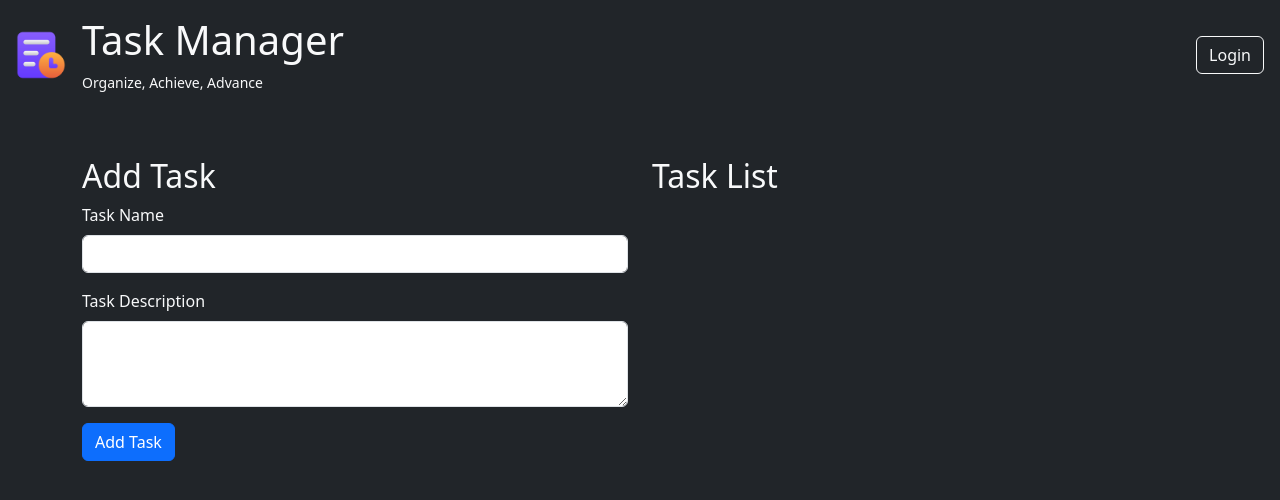
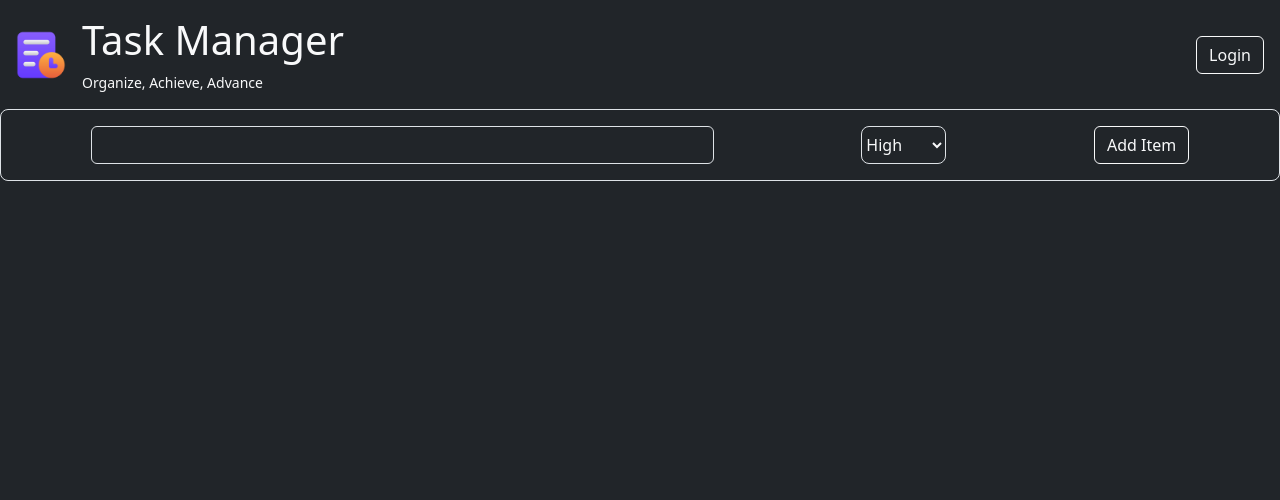
Before and after one commit to Wasayullah/Task-Manager, a plain HTML site: page index.html in a window 1280 px wide. Drawn offline with nearby package versions, Linux system fonts and the light colour scheme.

Commit message:
Refactor task addition section to improve layout and usability

```diff
--- a/index.html
+++ b/index.html
@@ -23,29 +23,16 @@
             <button class="btn btn-outline-light">Login</button>
         </div>
     </div>
-    <div class="container mt-5">
-        <div class="row">
-            <div class="col-md-6">
-                <h2>Add Task</h2>
-                <form id="taskForm">
-                    <div class="mb-3">
-                        <label for="taskName" class="form-label">Task Name</label>
-                        <input type="text" class="form-control" id="taskName" required>
-                    </div>
-                    <div class="mb-3">
-                        <label for="taskDescription" class="form-label">Task Description</label>
-                        <textarea class="form-control" id="taskDescription" rows="3" required></textarea>
-                    </div>
-                    <button type="submit" class="btn btn-primary">Add Task</button>
-                </form>
-            </div>
-            <div class="col-md-6">
-                <h2>Task List</h2>
-                <ul id="taskList" class="list-group">
-                    <!-- Tasks will be appended here -->
-                </ul>
-            </div>
-        </div>
+    <div class="adding-opts d-flex justify-content-around p-3 border rounded-3">
+        <input type="text" name="input" id="input" class="form-control w-50 bg-dark text-light">
+        <select name="priority" class="bg-dark text-light border rounded-3">
+            <option value="high">High</option>
+            <option value="medium">Medium</option>
+            <option value="low">Low</option>
+        </select>
+        <div class="btn btn-outline-light">Add Item</div>
+
+    </div>
     <script src="app.js"></script>
     <script src="https://cdn.jsdelivr.net/npm/bootstrap@5.3.8/dist/js/bootstrap.bundle.min.js"
         integrity="sha384-FKyoEForCGlyvwx9Hj09JcYn3nv7wiPVlz7YYwJrWVcXK/BmnVDxM+D2scQbITxI"
```
